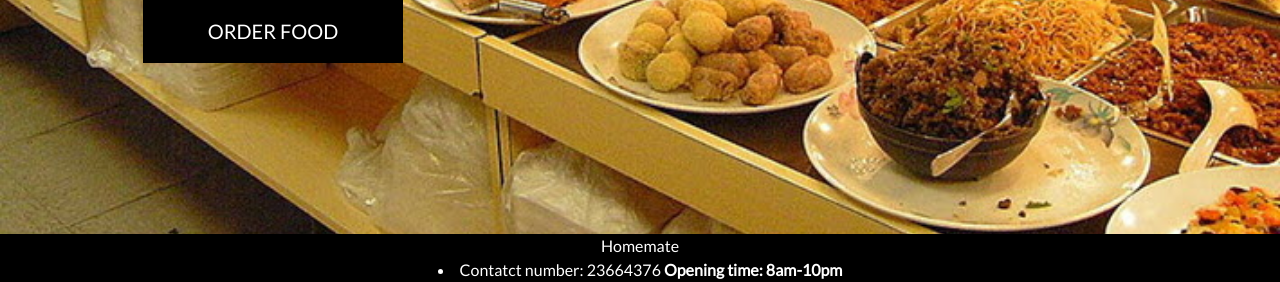
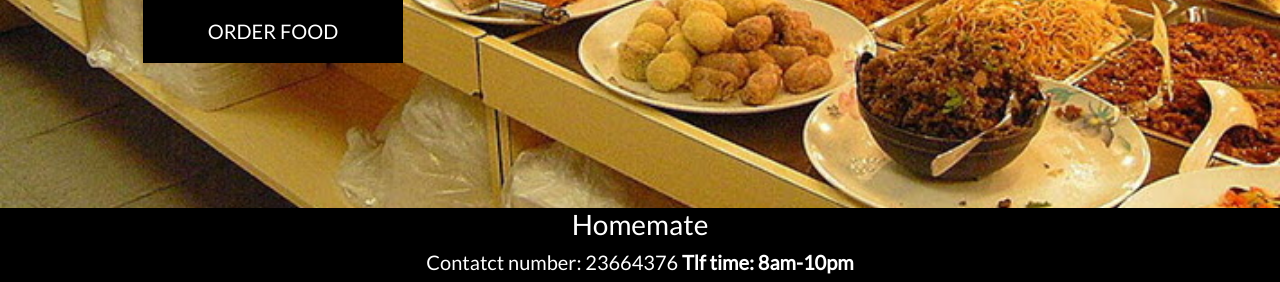
Before and after one commit to asifdanishyar/OnlineShoppingApp, a Django app: page / in a window 1280 px wide. Shown: the part 518-800 px from the top of the page. Run offline with Django 3.2, Linux system fonts and the light colour scheme; some libraries are stand-ins or nearby versions.

Commit message:
footer updated

```diff
--- a/home/templates/home/index.html
+++ b/home/templates/home/index.html
@@ -26,7 +26,6 @@
         </div>
     </div>
 
-    <div class= "footer">Homemate
-        <li> Contatct number: 23664376      <strong>Opening time: 8am-10pm</strong></li>
+    <div class= "footer"><h3>Homemate</h3><h5> Contatct number: 23664376  <strong>Tlf time: 8am-10pm</strong></li>
     </div>
 {% endblock %}
```
